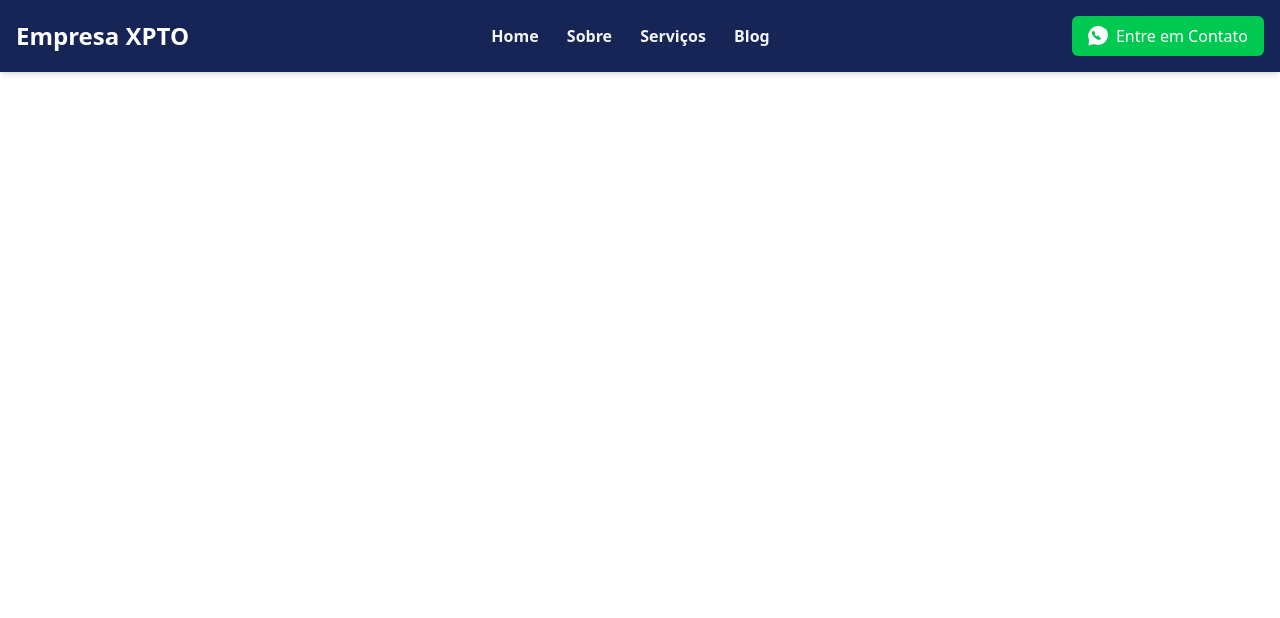
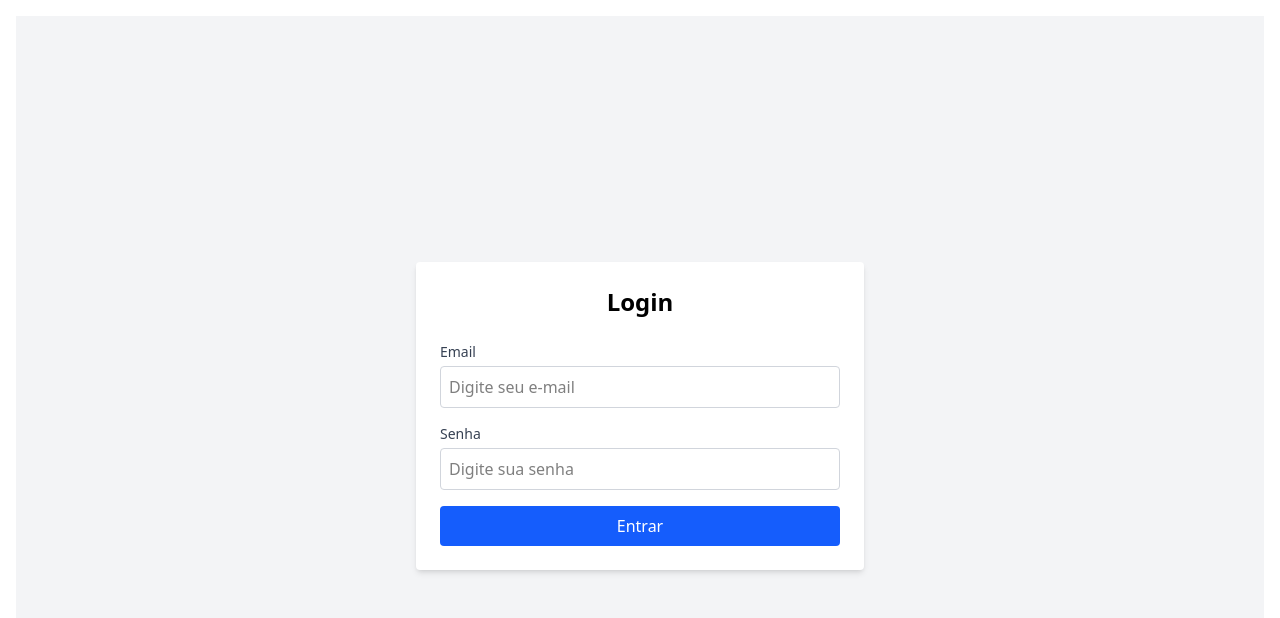
Before and after one commit to Minatti/portfolio-app, a Vue app: page /login in a window 1280 px wide. Shown: the top 618 px of the page. Built offline with nearby package versions, Linux system fonts and the light colour scheme.

Commit message:
ajustando o comportamento ao usuario logar

```diff
--- a/src/App.vue
+++ b/src/App.vue
@@ -1,11 +1,17 @@
 <script setup lang="ts">
 import Header from '@/components/Header.vue';
-import { RouterView } from 'vue-router';
+import { useRoute, RouterView } from 'vue-router';
+
+const route = useRoute();
+const noHeaderRoutes = ['/login'];
+
 </script>
 
 <template>
   <div class="min-h-screen flex flex-col">
-    <Header></Header>
+    <Header v-if="!noHeaderRoutes.includes(route.path)">
+
+    </Header>
     <main class="flex-grow p-4">
       <RouterView />
     </main>
--- a/src/components/Header.vue
+++ b/src/components/Header.vue
@@ -1,3 +1,17 @@
+<script setup lang="ts">
+import { RouterLink, useRouter } from 'vue-router';
+import { authState, loginUser, logoutUser } from '@/auth/authLogin';
+
+const router = useRouter();
+
+const logout = () => {
+  logoutUser();
+  router.push('/login');
+};
+
+
+
+</script>
 <template>
   <header class="bg-blue-950 shadow-md">
     <div class="container mx-auto px-4 py-4 flex justify-between items-center">
@@ -28,14 +42,30 @@
           Serviços
         </RouterLink>
         <RouterLink
+          v-if="authState.isLoggedIn"
           to="/blog"
           class="text-gray-100
                  hover:text-white
                  font-semibold">
           Blog
         </RouterLink>
+        <RouterLink
+         v-if="!authState.isLoggedIn"
+          to="/login"
+          class="text-gray-100
+                 hover:text-white
+                 font-semibold">
+          Login
+        </RouterLink>
       </nav>
-
+      <!-- botão logout/sair -->
+      <button
+        v-if="authState.isLoggedIn"
+        @click="logout"
+        class="bg-red-500 text-white px-3 py-1 rounded"
+      >
+        Sair
+      </button>
       <!-- Botão WhatsApp -->
       <a
         href="https://wa.me/#"
--- a/src/pages/Login.vue
+++ b/src/pages/Login.vue
@@ -1,27 +1,34 @@
 <script setup lang="ts">
 import { ref } from 'vue';
 import { useRouter } from 'vue-router';
+import { loginUser } from '@/auth/authLogin';
 
-const email = ref('');
-const password = ref('');
+interface Credentials {
+  email: string;
+  password: string;
+}
+
+const credentials = ref<Credentials>({
+  email: '',
+  password: ''
+});
+
+const router = useRouter();
 const errorMessage = ref('');
-const router = useRouter();
 
-// Simula um login simples modo chinelão
-function login() {
-  if (!email.value || !password.value) {
-    errorMessage.value = 'Preencha todos os campos.';
-    return;
-  }
+const login = () => {
+  const { email, password } = credentials.value;
 
-  // Autenticação simples para exemplo (substituir por chamada real depois)
-  if (email.value === 'admin@jedi' && password.value === '1234') {
-    sessionStorage.setItem('logged', 'true');
-    router.push('/blog'); // Redireciona para a rota protegida
-  } else {
-    errorMessage.value = 'Email ou senha inválidos.';
-  }
-}
+  // Simples validação mock
+  email === 'admin@jedi' && password === '1234'
+    ? (
+      errorMessage.value = '',
+      loginUser(),
+      router.push('/blog')
+    )
+    : errorMessage.value = 'Credenciais inválidas. Verifique seu e-mail e senha.';
+};
+
 </script>
 
 <template>
@@ -33,7 +40,7 @@ function login() {
         <div>
           <label class="block text-sm font-medium text-gray-700">Email</label>
           <input
-            v-model="email"
+            v-model="credentials.email"
             type="email"
             placeholder="Digite seu e-mail"
             class="w-full mt-1 p-2 border border-gray-300 rounded focus:outline-none focus:ring focus:border-blue-500"
@@ -43,7 +50,7 @@ function login() {
         <div>
           <label class="block text-sm font-medium text-gray-700">Senha</label>
           <input
-            v-model="password"
+            v-model="credentials.password"
             type="password"
             placeholder="Digite sua senha"
             class="w-full mt-1 p-2 border border-gray-300 rounded focus:outline-none focus:ring focus:border-blue-500"
--- a/src/router/index.ts
+++ b/src/router/index.ts
@@ -2,7 +2,9 @@ import { createRouter, createWebHistory } from 'vue-router';
 import Main from '@/pages/Main.vue';
 import Sobre from '@/components/Sobre.vue';
 import Servicos from '@/components/Servicos.vue'
+import Login from '@/pages/Login.vue';
 import Blog from '@/pages/Blog.vue';
+
 
 
 const routes = [
@@ -16,6 +18,9 @@ const routes = [
     path: '/servicos', name: 'Servicos', component: Servicos
   },
   {
+    path: '/login', name: 'Login', component: Login
+  },
+  {
     path: '/blog', name: 'Blog', component: Blog
   }
 ];
```
Also changed, not shown: src/auth/authLogin.ts (renamed from src/auth/auth.ts).
